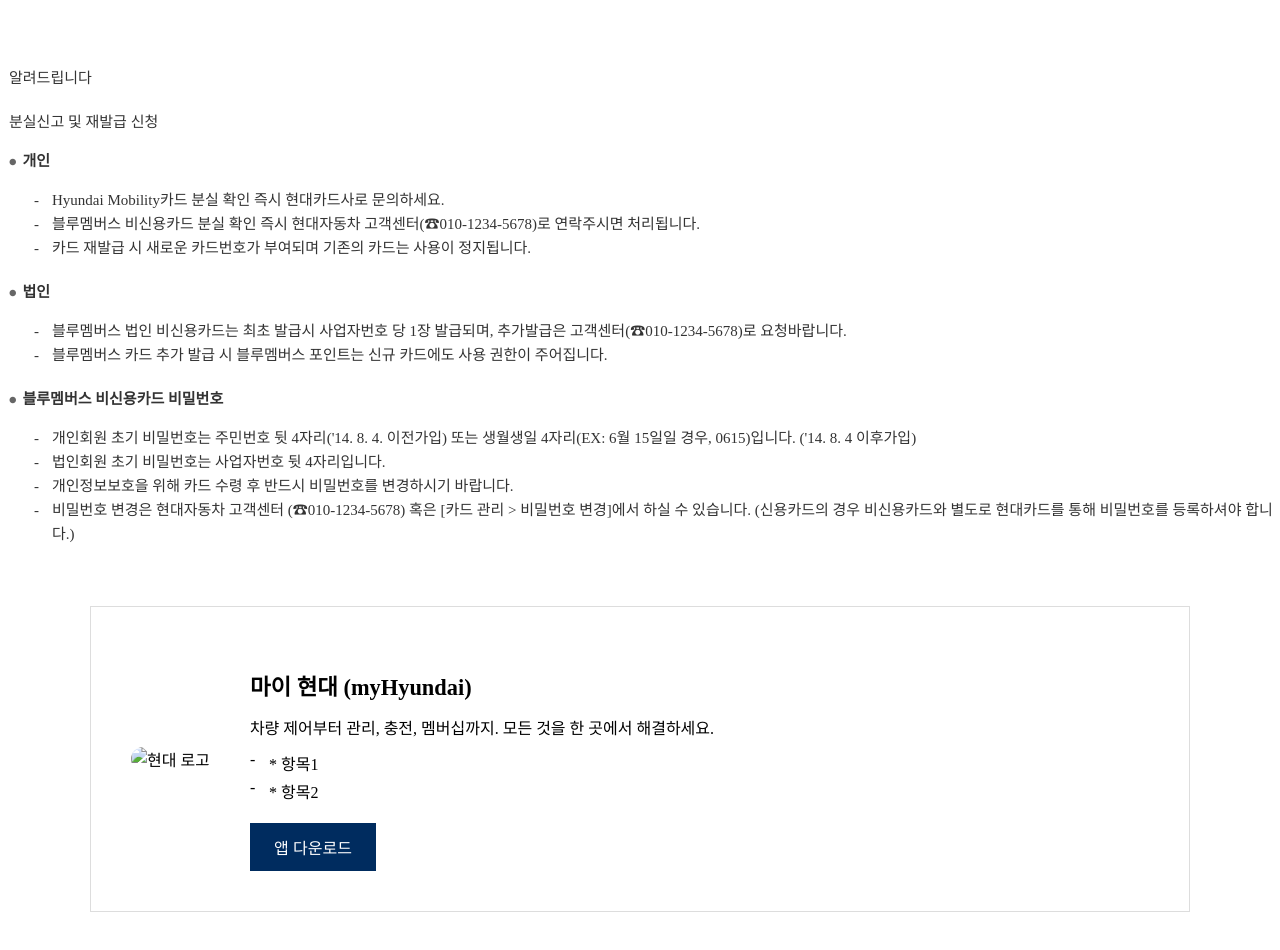
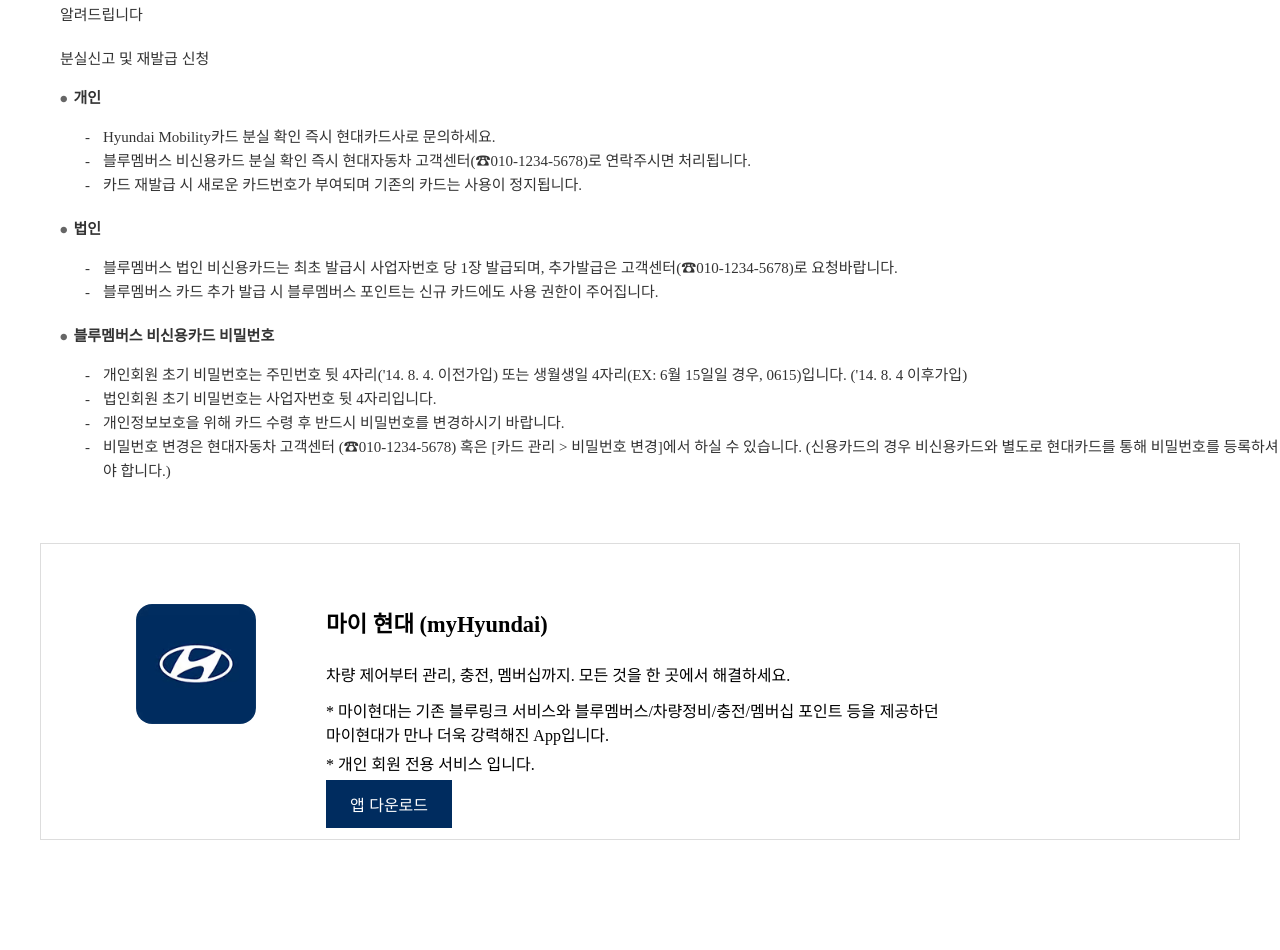
Before and after one commit to BIGDATAUI-2025-06-30/GROUPPROJECT, a plain HTML site: page FN/pages/04/현차/장지원.html in a window 1280 px wide. Shown: the part 762-1712 px from the top of the page. After the commit the page ends 1662 px from the top, so only its background shows below. Drawn offline with Linux system fonts and the light colour scheme.

Commit message:
Add files via upload

```diff
--- a/FN/pages/04/현차/장지원.html
+++ b/FN/pages/04/현차/장지원.html
@@ -80,7 +80,7 @@
             left: 50%;
             transform: translateX(-50%);
             width: 100%;
-            min-height: calc(100% - 1381px);
+            min-height: calc(100% - 1333px);
             display: flex;
             align-items: center;
             justify-content: center;
@@ -113,8 +113,8 @@
         .process {
             background-color: #fff;
             max-width: 1280px;
-            margin: 80px auto;
-            padding: 0 20px;
+            margin: 0 auto;
+            padding-left: 60px;
             box-sizing: border-box;
         }
 
@@ -166,8 +166,10 @@
             font-size: 15px;
             line-height: 1.6;
             color: #333;
-            margin: 20px 0;
-            margin-left: 9px;
+            margin: 0 auto;
+            padding-left: 60px;
+            max-width: 1280px;
+            margin-top: 80px;
         }
 
 
@@ -210,22 +212,29 @@
         }
 
         .myhyundai-box {
-            max-width: 1100px;
+            max-width: 1200px;
             margin: 60px auto;
             border: 1px solid #ddd;
             padding: 40px;
             background-color: #fff;
         }
 
-        /* 로고 + 설명 배치 */
         .myhyundai-container {
             display: flex;
-            align-items: center;
+            position: relative;
+            align-items: flex-start;
+            justify-content: center;
             gap: 40px;
-            /* 간격 조절 */
         }
 
-        /* 로고 영역 */
+        .myhyundai-logo {
+            flex: none;
+            display: flex;
+            align-items: center;
+            margin-left: -30px;
+            margin-top: 20px;
+        }
+
         .myhyundai-logo img {
             width: 120px;
             height: 120px;
@@ -233,7 +242,16 @@
             object-fit: contain;
         }
 
-        /* 텍스트 콘텐츠 */
+        .myhyundai-content {
+            width: 788px;
+            height: 215px;
+            display: flex;
+            flex-direction: column;
+            justify-content: space-between;
+            text-align: left;
+            margin-left: 30px;
+        }
+
         .myhyundai-content h3 {
             font-size: 1.4rem;
             margin-bottom: 10px;
@@ -246,24 +264,21 @@
         }
 
         .myhyundai-content ul {
-            margin: 0 0 20px 0;
-            padding-left: 0;
+            margin: 0;
+            padding: 0;
         }
 
         .myhyundai-content li {
             list-style: none;
+            padding: 0;
+            margin-bottom: 5px;
             position: relative;
-            padding-left: 1.2em;
-            margin-bottom: 4px;
         }
 
         .myhyundai-content li::before {
-            content: "-";
-            position: absolute;
-            left: 0;
+            content: none;
         }
 
-        /* 버튼 */
         .down-btn {
             background-color: #002c5f;
             color: #fff;
@@ -271,6 +286,7 @@
             border: none;
             font-size: 1rem;
             cursor: pointer;
+            align-self: flex-start;
             transition: background 0.2s ease-in-out;
         }
     </style>
@@ -357,14 +373,14 @@
             <section class="myhyundai-box">
                 <div class="myhyundai-container">
                     <div class="myhyundai-logo">
-                        <img src="hyundai-logo.png" alt="현대 로고" />
+                        <img src="./image/현대로고.avif" alt="현대 로고" />
                     </div>
                     <div class="myhyundai-content">
                         <h3>마이 현대 (myHyundai)</h3>
                         <p>차량 제어부터 관리, 충전, 멤버십까지. 모든 것을 한 곳에서 해결하세요.</p>
                         <ul>
-                            <li>* 항목1</li>
-                            <li>* 항목2</li>
+                            <li>* 마이현대는 기존 블루링크 서비스와 블루멤버스/차량정비/충전/멤버십 포인트 등을 제공하던<br> 마이현대가 만나 더욱 강력해진 App입니다.</li>
+                            <li>* 개인 회원 전용 서비스 입니다.</li>
                         </ul>
                         <button class="down-btn">앱 다운로드</button>
                     </div>
```
Also changed, not shown: FN/pages/04/현차/image/현대로고.avif (added).
